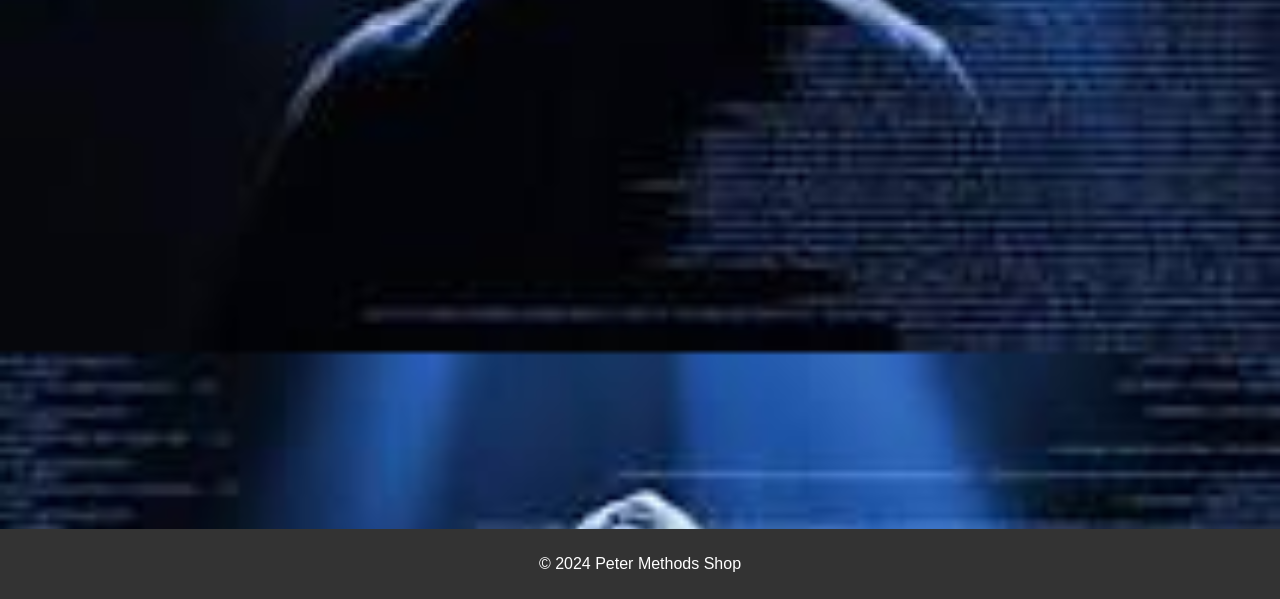
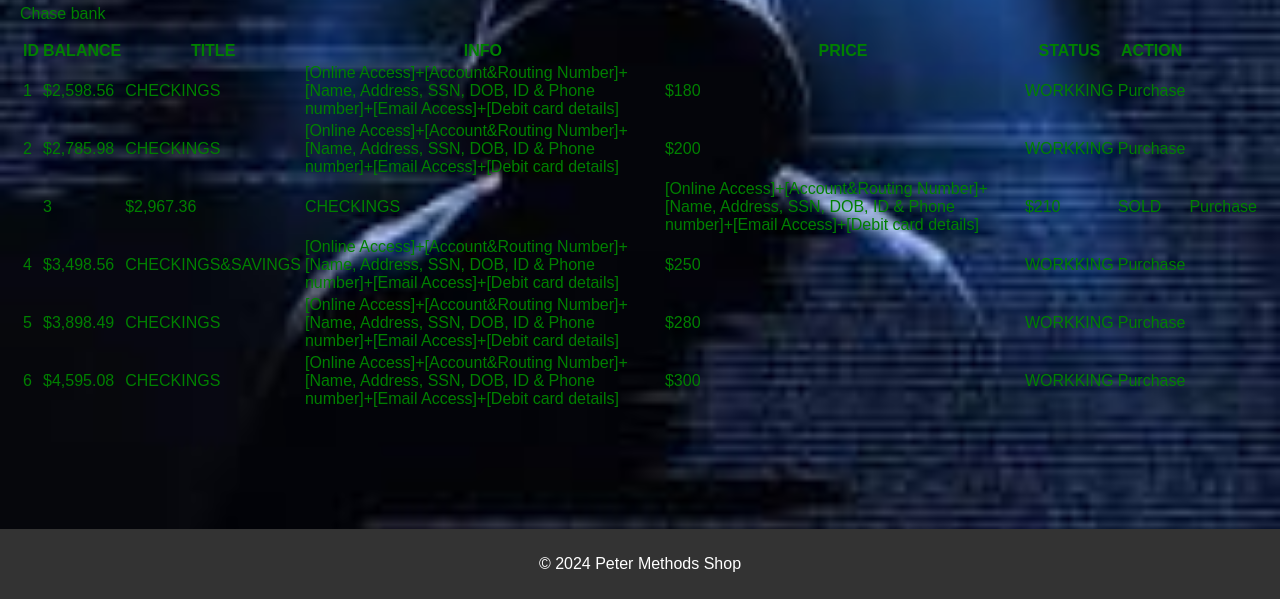
Before and after one commit to Juniorpeter/Peter-Methods-Shops, a plain HTML site: page banklogs.html in a window 1280 px wide. Shown: the part 201-800 px from the top of the page. Drawn offline with Linux system fonts and the light colour scheme.

Commit message:
Update banklogs.html

```diff
--- a/banklogs.html
+++ b/banklogs.html
@@ -20,6 +20,72 @@
     </header>
     <main>
         <h2>Bank Logs</h2>
+        <p> Chase bank </p>
+        <table>
+            <tr>
+                <th> ID </th>
+                <th> BALANCE </th>
+                <th> TITLE </th>
+                <th> INFO </th>
+                <th> PRICE </th>
+                <th> STATUS </th>
+                <th> ACTION </th>
+           </tr>
+       <tr>
+            <td> 1 </td>
+            <td> $2,598.56 </td>
+            <td> CHECKINGS </td>
+            <td> [Online Access]+[Account&Routing Number]+[Name, Address, SSN, DOB, ID & Phone number]+[Email Access]+[Debit card details]</td>
+            <td> $180 </td>
+            <td> WORKKING </td>
+            <td> Purchase </td>
+        </tr>
+        <tr>
+              <td> 2 </td>
+            <td> $2,785.98 </td>
+            <td> CHECKINGS </td>
+            <td> [Online Access]+[Account&Routing Number]+[Name, Address, SSN, DOB, ID & Phone number]+[Email Access]+[Debit card details]</td>
+            <td> $200 </td>
+            <td> WORKKING </td>
+            <td> Purchase </td>
+        </tr>
+            <td>
+            <td> 3 </td>
+            <td> $2,967.36 </td>
+            <td> CHECKINGS </td>
+            <td> [Online Access]+[Account&Routing Number]+[Name, Address, SSN, DOB, ID & Phone number]+[Email Access]+[Debit card details]</td>
+            <td> $210 </td>
+            <td> SOLD </td>
+            <td> Purchase </td>
+         </td>
+            <tr>
+                  <td> 4 </td>
+            <td> $3,498.56 </td>
+            <td> CHECKINGS&SAVINGS </td>
+            <td> [Online Access]+[Account&Routing Number]+[Name, Address, SSN, DOB, ID & Phone number]+[Email Access]+[Debit card details]</td>
+            <td> $250 </td>
+            <td> WORKKING </td>
+            <td> Purchase </td>
+            </tr>
+            <tr>
+                  <td> 5 </td>
+            <td> $3,898.49 </td>
+            <td> CHECKINGS </td>
+            <td> [Online Access]+[Account&Routing Number]+[Name, Address, SSN, DOB, ID & Phone number]+[Email Access]+[Debit card details]</td>
+            <td> $280 </td>
+            <td> WORKKING </td>
+            <td> Purchase </td>
+            </tr>
+            <tr>
+                  <td> 6 </td>
+            <td> $4,595.08 </td>
+            <td> CHECKINGS </td>
+            <td> [Online Access]+[Account&Routing Number]+[Name, Address, SSN, DOB, ID & Phone number]+[Email Access]+[Debit card details]</td>
+            <td> $300 </td>
+            <td> WORKKING </td>
+            <td> Purchase </td>
+            </tr>
+        </table>
         <ul id="product-list">
             <!-- JavaScript will insert product items here -->
         </ul>
```
